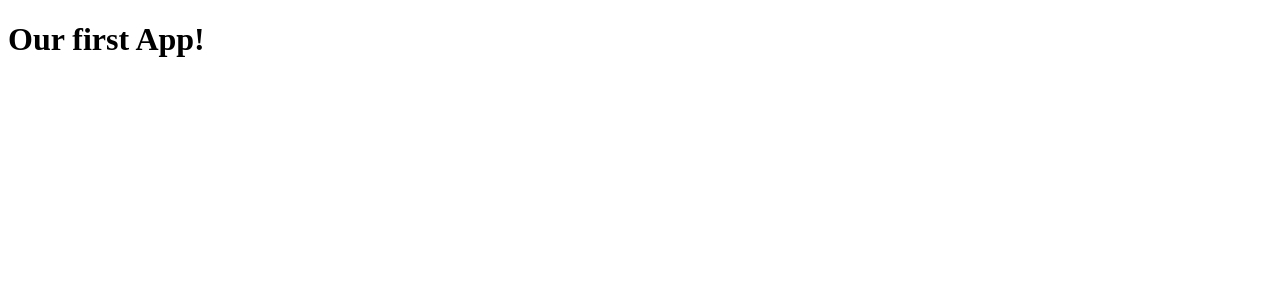
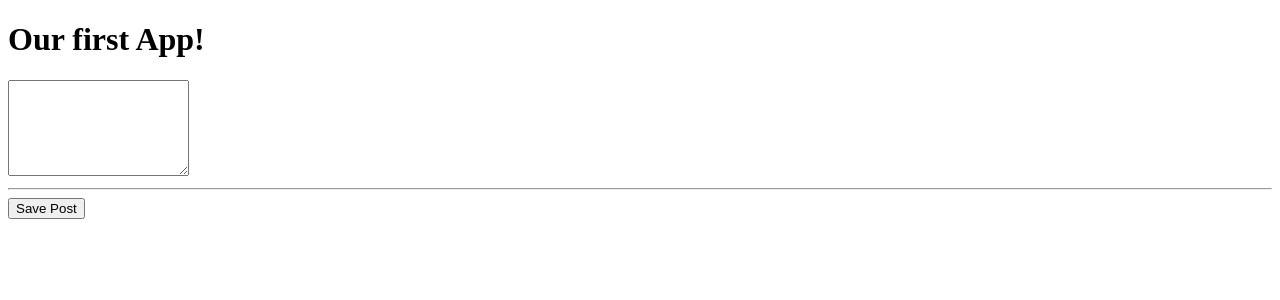
Before and after one commit to TonghuiJiang/MEAN-app, an Angular app: page / in a window 1280 px wide. Shown: the top 300 px of the page. Built offline with nearby package versions, Linux system fonts and the light colour scheme.

Commit message:
Listening to Events

```diff
--- a/src/app/app.component.html
+++ b/src/app/app.component.html
@@ -1 +1,2 @@
 <h1>Our first App!</h1>
+<app-post-create></app-post-create>
--- a/src/app/app.module.ts
+++ b/src/app/app.module.ts
@@ -2,7 +2,7 @@
 import { NgModule } from '@angular/core';
 
 import { AppComponent } from './app.component';
-import { PostCreateComponent} from './posts/post-create/post-create.component'
+import { PostCreateComponent} from './posts/post-create/post-create.component';
 
 @NgModule({
   declarations: [
--- a/src/app/posts/post-create/post-create.component.html
+++ b/src/app/posts/post-create/post-create.component.html
@@ -1,2 +1,3 @@
-<h1>The Post Create Component</h1>
-<app-post-create></app-post-create>
+<textarea rows="6"></textarea>
+<hr>
+<button (click)="onAddPost()">Save Post</button>
--- a/src/app/posts/post-create/post-create.component.ts
+++ b/src/app/posts/post-create/post-create.component.ts
@@ -5,5 +5,7 @@
   templateUrl: './post-create.component.html'
 })
 export class PostCreateComponent {
-
+  onAddPost() {
+    alert('Post added!');
+  }
 }
```
